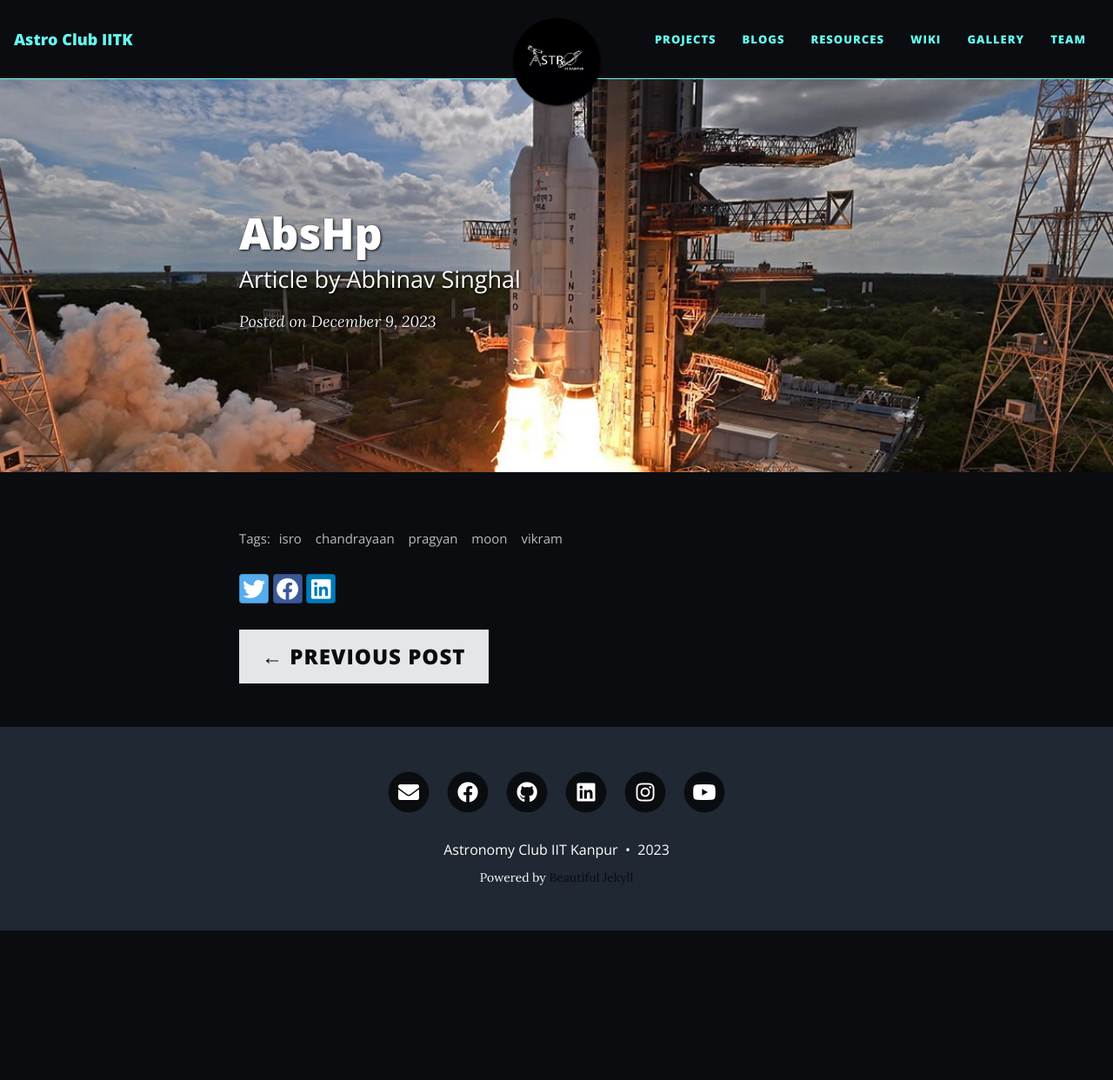
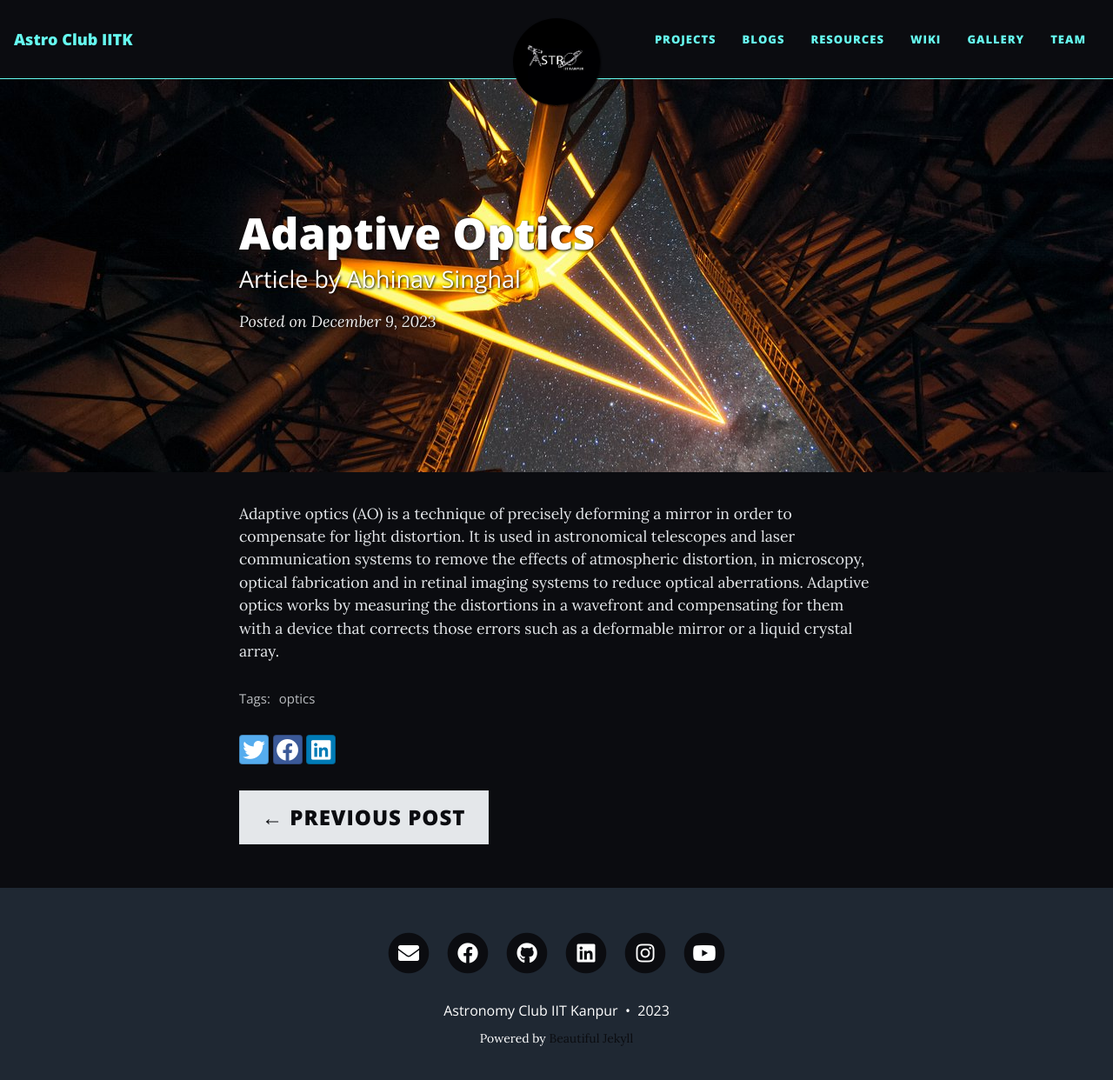
Before and after one commit to astroclubiitk/astroclubiitk.github.io, a Jekyll site: the page built from _posts/2023-12-09-abshp.md, in a window 1280 px wide and 1255 px high. Shown: the top 1242 px of the window at 87% size. Built offline with Jekyll 4.4.1, drawn with Linux system fonts in a browser that asks for light colours; nearby versions of some CDN libraries.

Commit message:
added ad-op blog resouces

```diff
--- a/_posts/2023-12-09-abshp.md
+++ b/_posts/2023-12-09-abshp.md
@@ -1,9 +1,11 @@
 ---
 layout: post
-title: AbsHp
+title: Adaptive Optics
 subtitle: Article by Abhinav Singhal
-cover-img: /assets/img/blogs/chandrayaan-3/cover.png
-thumbnail-img: /assets/img/blogs/chandrayaan-3/thumbnail.jpg
-share-img: /assets/img/blogs/chandrayaan-3/thumbnail.jpg
-tags: [isro, chandrayaan, pragyan, moon, vikram]
+cover-img: /assets/img/blogs/adaptive-optics/cover.jpg
+thumbnail-img: /assets/img/blogs/adaptive-optics/thumbnail.jpg
+share-img: /assets/img/blogs/adaptive-optics/thumbnail.jpg
+tags: [optics]
 ---
+
+Adaptive optics (AO) is a technique of precisely deforming a mirror in order to compensate for light distortion. It is used in astronomical telescopes and laser communication systems to remove the effects of atmospheric distortion, in microscopy, optical fabrication and in retinal imaging systems to reduce optical aberrations. Adaptive optics works by measuring the distortions in a wavefront and compensating for them with a device that corrects those errors such as a deformable mirror or a liquid crystal array.
```
Also changed, not shown: assets/img/blogs/adaptive-optics/cover.jpg (added), 2 other files.
